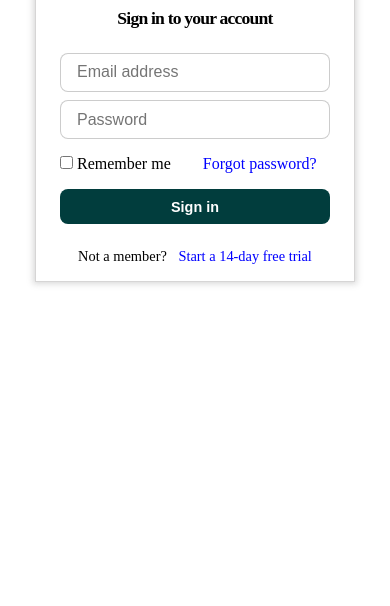
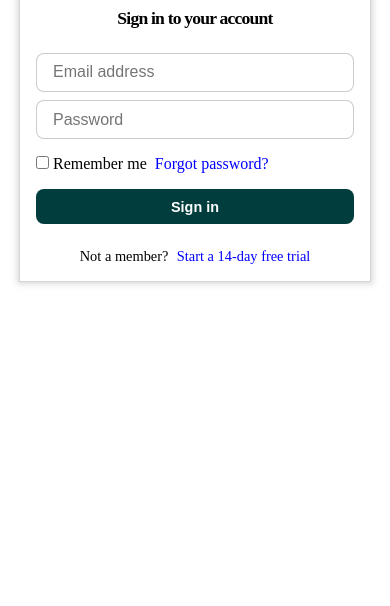
Before and after one commit to pen0808/Sign-in-and-Sign-up, a plain HTML site: page index.html in a window 390 px wide. Shown: the part 238-844 px from the top of the page. Drawn offline with Linux system fonts and the light colour scheme.

Commit message:
Update style.css

```diff
--- a/style.css
+++ b/style.css
@@ -82,7 +82,7 @@ button {
 .para a {
   text-decoration: none;
   color: blue;
-  margin-left: 0.5rem;
+  margin-left: 0.3rem;
 }
 .para p {
   font-size: 0.9rem;
@@ -159,6 +159,21 @@ button {
 
   /* mobile */
   @media screen and (max-width: 500px) {
+
+    .remember-forget {
+      width: 100%;
+    }
+    .input-remember {
+      width: 100%;
+      display: flex;
+      justify-content: start;
+      column-gap: 0.5rem;
+    }
+    .input-remember a {
+      text-decoration: none;
+      color: blue;
+    }
+
     .signup-container {
       border: 1px solid rgba(119, 118, 118, 0.3);
       padding: 1rem 1.5rem;
@@ -171,5 +186,17 @@ button {
       justify-content: start;
       align-items: center;
     }
+    .login-container {
+    border: 1px solid rgba(119, 118, 118, 0.3);
+    padding: 1rem;
+    box-shadow: 0 0 6px 2px rgba(128, 128, 128, 0.3);
+    min-width: 22rem;
+    width: 30%;
+    display: flex;
+    flex-direction: column;
+    row-gap: 1.5rem;
+    justify-content: start;
+    align-items: center;
+  }
   }
 }
```
